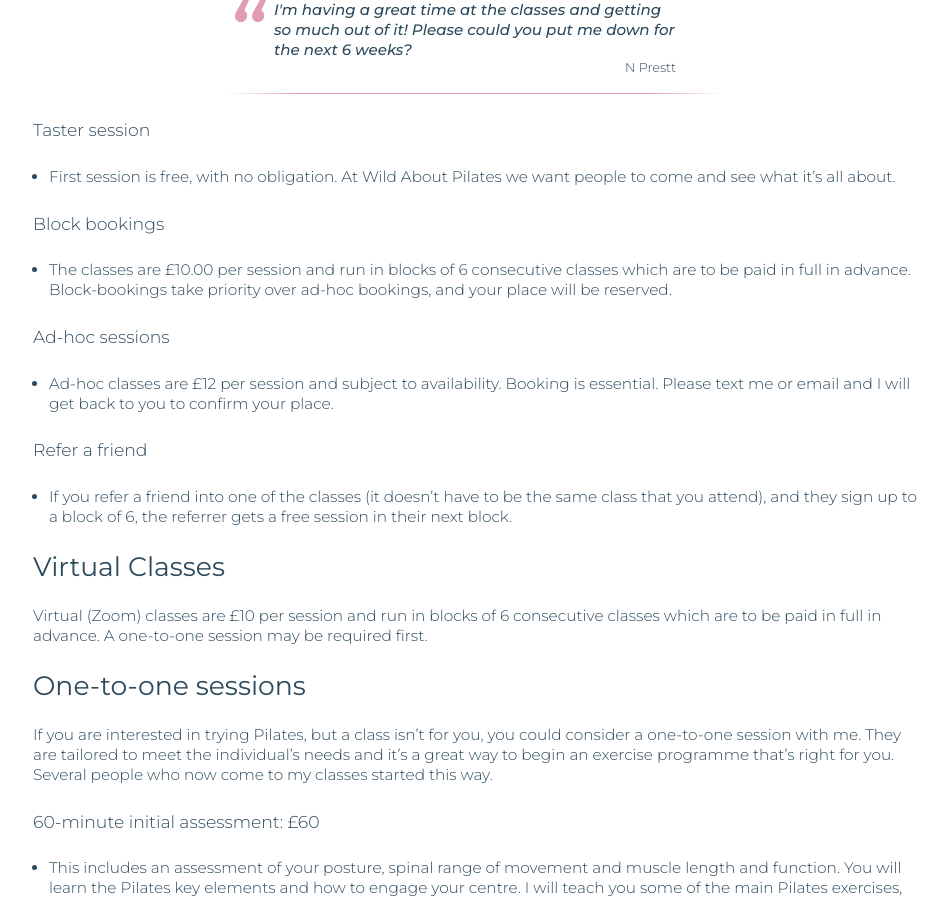
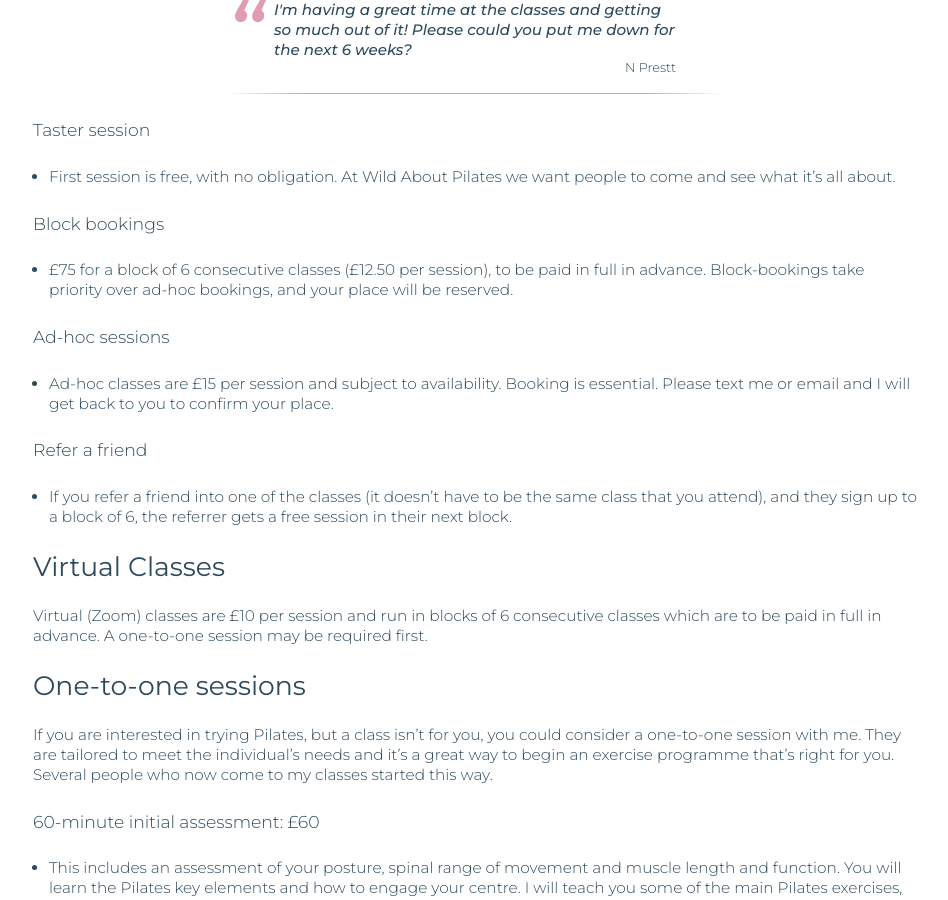
Before and after one commit to mikeraynham/wildaboutpilates, a Jekyll site: the page built from jekyll/classes.md, in a window 1280 px wide and 900 px high, scrolled down 1591 px. Shown: the whole window, without its empty margins (165-1113 px from the left). Built offline with Jekyll 4.4.1, drawn with Linux system fonts in a browser that asks for light colours.

Commit message:
Increase prices

```diff
--- a/jekyll/classes.md
+++ b/jekyll/classes.md
@@ -66,11 +66,11 @@ Taster session
 
 Block bookings
 
-: The classes are £10.00 per session and run in blocks of 6 consecutive classes which are to be paid in full in advance. Block-bookings take priority over ad-hoc bookings, and your place will be reserved.
+: £75 for a block of 6 consecutive classes (£12.50 per session), to be paid in full in advance. Block-bookings take priority over ad-hoc bookings, and your place will be reserved.
 
 Ad-hoc sessions
 
-: Ad-hoc classes are £12 per session and subject to availability. Booking is essential. Please text me or email and I will get back to you to confirm your place.
+: Ad-hoc classes are £15 per session and subject to availability. Booking is essential. Please text me or email and I will get back to you to confirm your place.
 
 Refer a friend
 
```
